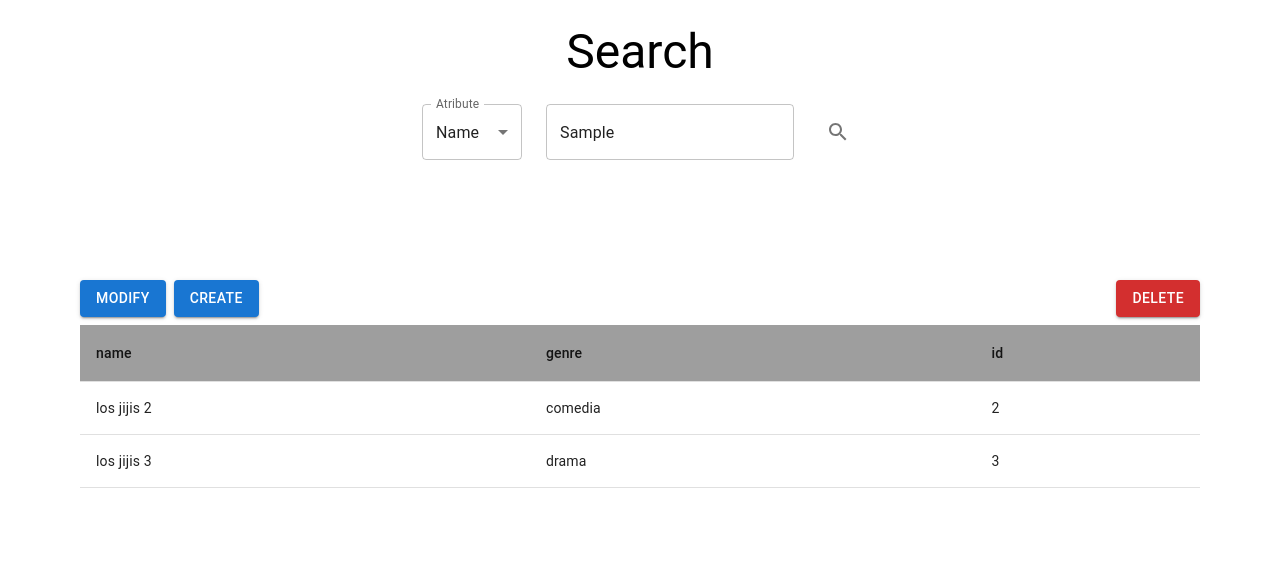
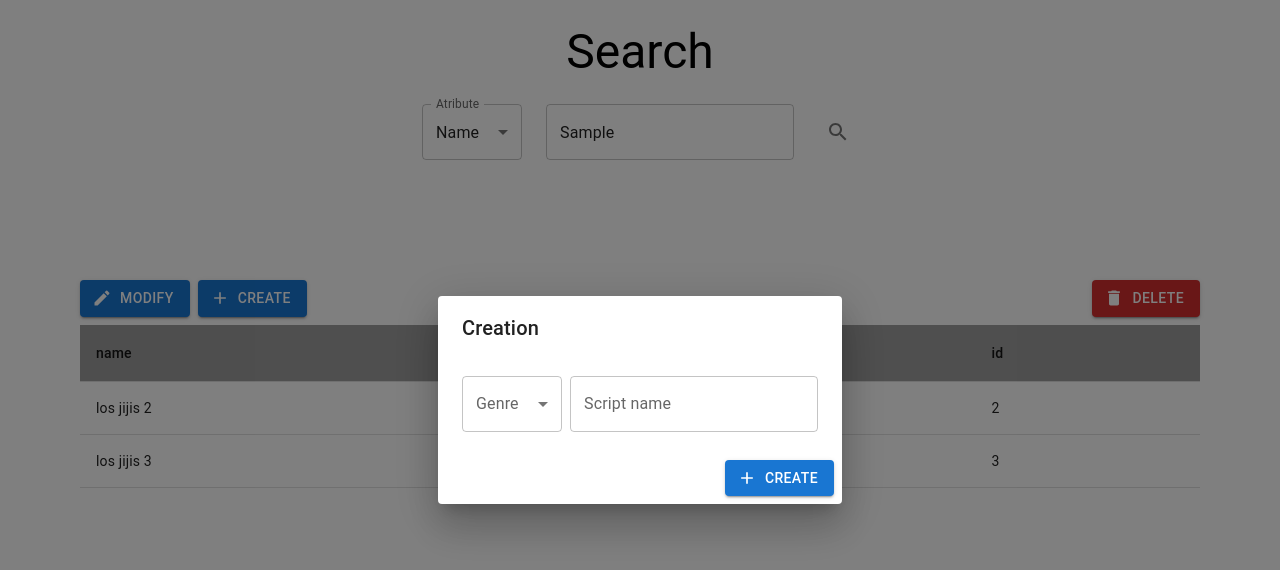
Before and after one commit to restrepotorres/talento-B-front, a React (Vite) app: page /search in a window 1280 px wide. Both pictures are taken after typing "Sample" into the empty fields and a click on the button "CREATE". Shown: the top 570 px of the page. Built offline with nearby package versions, Linux system fonts and the light colour scheme; no server answers.

Commit message:
feat: add create modal dialog

```diff
--- /dev/null
+++ b/src/CreatePopUp.jsx
@@ -0,0 +1,41 @@
+import {
+  Button,
+  Dialog,
+  DialogActions,
+  DialogContent,
+  DialogTitle,
+  FormControl,
+  InputLabel,
+  MenuItem,
+  Select,
+  Stack,
+  TextField,
+} from "@mui/material";
+import React from "react";
+import AddIcon from '@mui/icons-material/Add';
+
+const CreatePopUp = ({ open, handleClose }) => {
+  return (
+    <Dialog open={open} onClose={handleClose} >
+      <DialogTitle>Creation</DialogTitle>
+      <DialogContent>
+        <Stack direction={"row"} gap={1} pt={2}>
+          <FormControl sx={{ width: "100px" }}>
+            <InputLabel>Genre</InputLabel>
+            <Select label="Genre">
+              <MenuItem value={"Name"}>Name</MenuItem>
+              <MenuItem value={"Genre"}>Genre</MenuItem>
+              <MenuItem value={"Id"}>Id</MenuItem>
+            </Select>
+          </FormControl>
+          <TextField label="Script name" />
+        </Stack>
+      </DialogContent>
+      <DialogActions>
+        <Button variant="contained" startIcon = {<AddIcon/>}>Create</Button>
+      </DialogActions>
+    </Dialog>
+  );
+};
+
+export default CreatePopUp;
--- a/src/Search.jsx
+++ b/src/Search.jsx
@@ -17,6 +17,11 @@ import {
   Button,
 } from "@mui/material";
 import SearchIcon from "@mui/icons-material/Search";
+import CreatePopUp from "./CreatePopUp";
+import DeleteIcon from '@mui/icons-material/Delete';
+import AddIcon from '@mui/icons-material/Add';
+import EditIcon from '@mui/icons-material/Edit';
+
 const headers = ["name", "genre", "id"];
 const data = [
   { name: "los jijis 2", genre: "comedia", id: 2 },
@@ -25,12 +30,14 @@ const data = [
 const Search = () => {
   const [searchParam, setsearchParam] = useState("Name");
   const [selectRow, setSelectRow] = useState();
+  const [openPopUp, setopenPopUp] = useState(false);
   const handleSelect = (e) => {
     setsearchParam(e.target.value);
   };
 
   return (
     <Box p={3} px={10}>
+      <CreatePopUp open={openPopUp} handleClose={() => setopenPopUp(false)} />
       <Typography variant="h3" textAlign={"center"} pb={3}>
         Search
       </Typography>
@@ -54,12 +61,14 @@ const Search = () => {
           <SearchIcon />
         </IconButton>
       </Stack>
-      <Stack  gap={1} direction={"row"} pb={1} justifyContent={"space-between"}>
+      <Stack gap={1} direction={"row"} pb={1} justifyContent={"space-between"}>
         <Stack gap={1} direction={"row"}>
-        <Button variant="contained">Modify</Button>
-        <Button variant="contained">Create</Button>
+          <Button variant="contained" startIcon= {<EditIcon/>}>Modify</Button>
+          <Button variant="contained" onClick={() => setopenPopUp(true)} startIcon = {<AddIcon/>}>
+            Create
+          </Button>
         </Stack>
-        <Button color="error" variant="contained">
+        <Button color="error" variant="contained" startIcon= {<DeleteIcon/>}>
           Delete
         </Button>
       </Stack>
```
Also changed, not shown: src/editModal.jsx (deleted).
